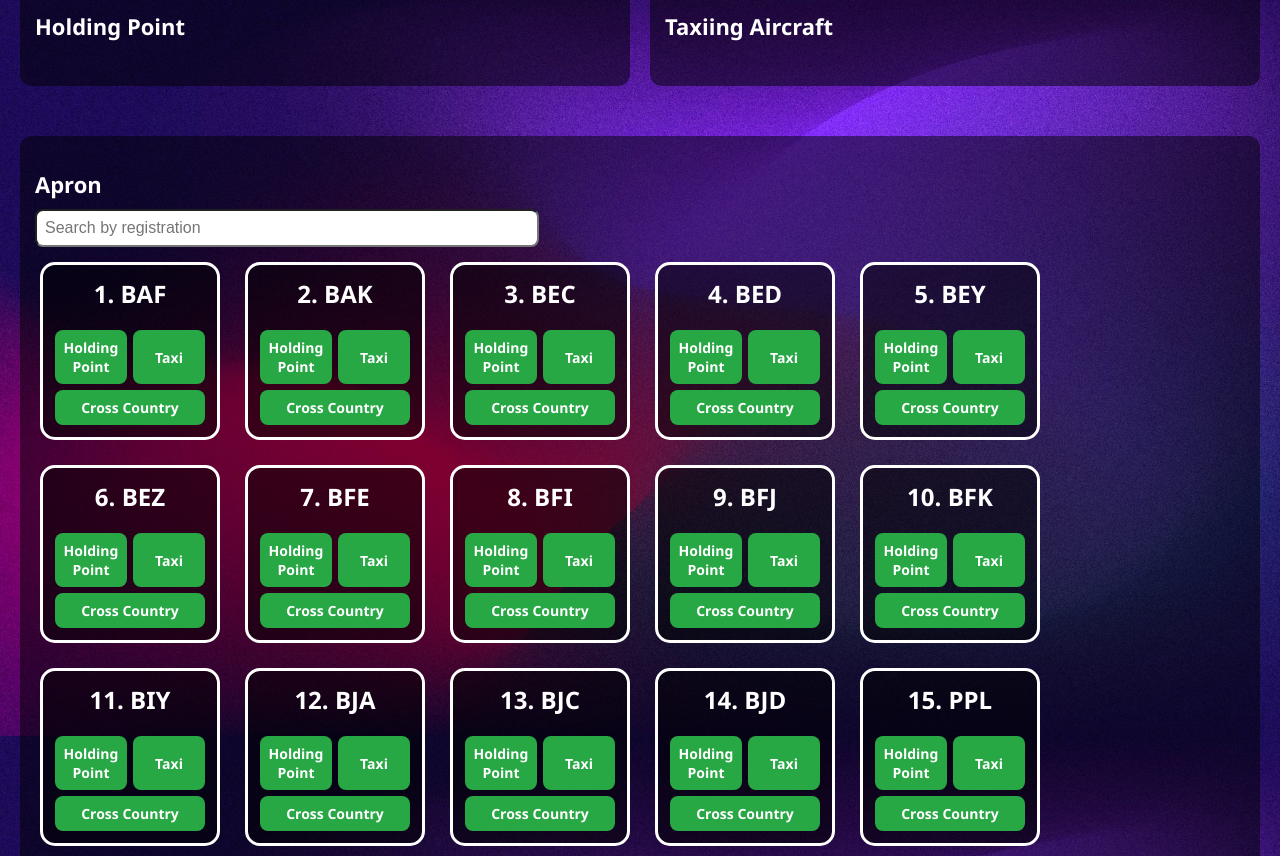
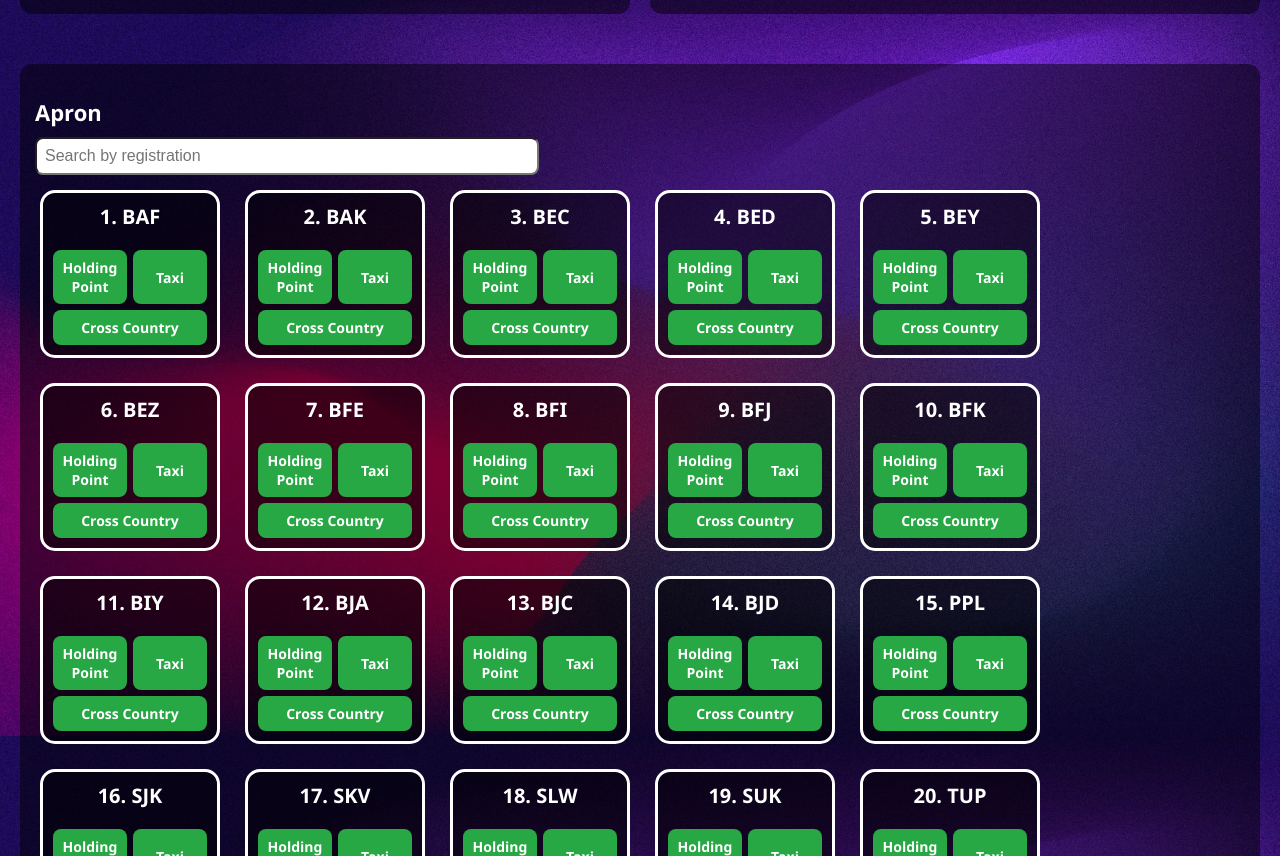
Before and after one commit to fepatrik/LHNY-AFIS, a Next.js app: page / in a window 1280 px wide. Shown: the part 864-1720 px from the top of the page. Built offline with nearby package versions, Linux system fonts and the light colour scheme.

Commit message:
Update AfisProgram.tsx

```diff
--- a/components/AfisProgram.tsx
+++ b/components/AfisProgram.tsx
@@ -1,7 +1,6 @@
 'use client';
 
 import React, { useState } from "react";
-
 
 const AfisProgram = () => {
   const [taxiing, setTaxiing] = useState<string[]>([]);
@@ -28,15 +27,15 @@ const styles = {
     gap: `${15 * scale}px`,
     flexWrap: "wrap",
     justifyContent: "flex-start",
-    marginBottom: `${20 * scale}px`,
+    marginBottom: `${2 * scale}px`,
   } as React.CSSProperties,
   aircraftCard: {
-    flexBasis: `${22 * scale}%`,
+    flexBasis: `${18 * scale}%`,
       maxWidth: `${boxWidth}px`, // Dinamikus szélesség
     minHeight: `${20 * scale}px`,
     border: `${3 * scale}px solid white`,
     borderRadius: `${15 * scale}px`,
-    padding: `${12 * scale}px`,
+    padding: `${10 * scale}px`,
     margin: `${5 * scale}px`,
     textAlign: "center",
     boxSizing: "border-box",
@@ -314,7 +313,7 @@ const renderAircraft = (
             fontSize: `${18 * scale}px`, // Betűméret szorzása a scale értékével
           }}
         >
-          <div style={{ fontWeight: "bold", fontSize: `${24 * scale}px`, marginBottom: `${10 * scale}px` }}>
+          <div style={{ fontWeight: "bold", fontSize: `${20 * scale}px`, marginBottom: `${10 * scale}px` }}>
             {index + 1}. {reg}
           </div>
 
@@ -354,7 +353,7 @@ const renderAircraft = (
                 onChange={(e) => handleLocalIRChange(reg, 'procedure', e.target.value)}
                 style={{ marginBottom: `${8 * scale}px`, padding: `${6 * scale}px`, borderRadius: `${6 * scale}px` }}
               >
-                {["---", "NDB Traffic Pattern", "Holding NYR", "Holding PQ", "RNP Z", "RNP Y", "RNP Y Circle to Land", "RNP Z Circle to Land", "VOR APP", "TEMPO VOR","TEMPO NDB", "NDB APP","BOR APP"].map(option => (
+                {["---", "NDB Traffic Pattern", "Holding NYR", "Holding PQ", "RNP Z", "RNP Y", "RNP Y Circle to Land", "RNP Z Circle to Land", "VOR APP", "NDB APP"].map(option => (
                   <option key={option} value={option}>{option}</option>
                 ))}
               </select>
```
